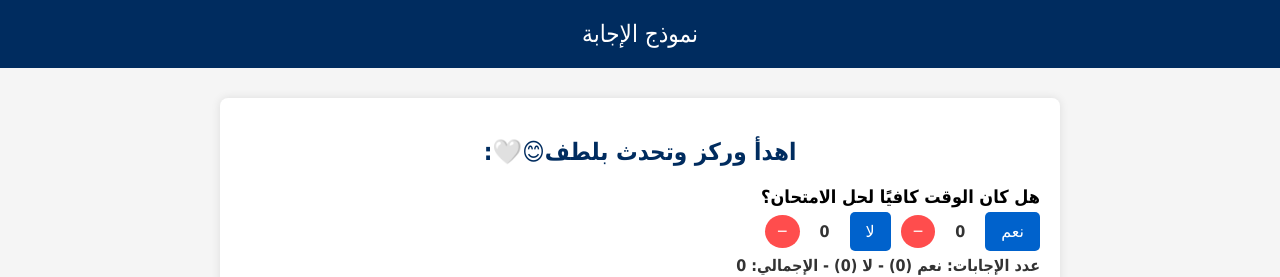
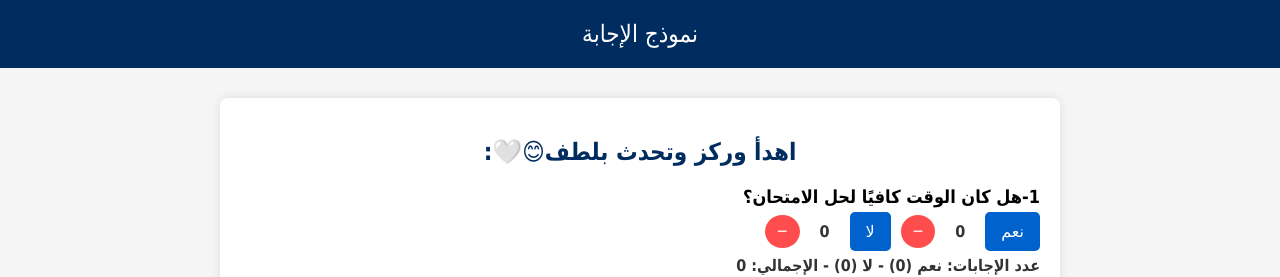
Before and after one commit to Abdo-official/TallyNow, a plain HTML site: page index.html in a window 1280 px wide. Shown: the top 277 px of the page. Drawn offline with Linux system fonts and the light colour scheme.

Commit message:
Update index.html

```diff
--- a/index.html
+++ b/index.html
@@ -113,7 +113,7 @@
 
   <script>
     const questions = [
-      'هل كان الوقت كافيًا لحل الامتحان؟',
+      '1-هل كان الوقت كافيًا لحل الامتحان؟',
       'هل كانت الأسئلة واضحة؟',
       'هل الامتحان جاء من المنهج؟',
       'هل واجهت صعوبة في الأسئلة؟',
```
